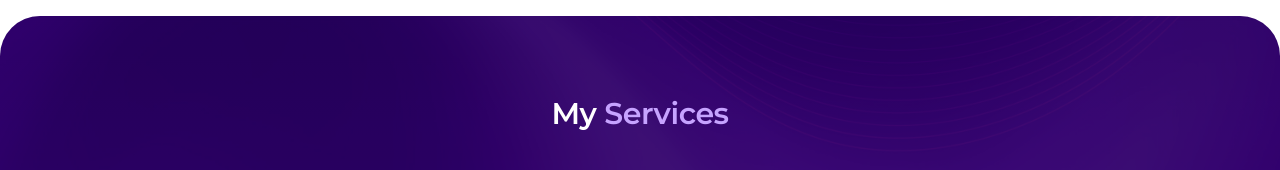
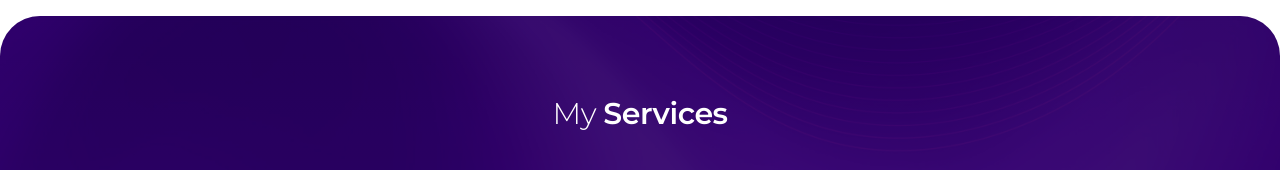
Before and after one commit to jeremiahadebay/Jerry-Portfolio, a Next.js app: page / in a window 1280 px wide. Shown: the part 931-1101 px from the top of the page. Built offline with nearby package versions, Linux system fonts and the light colour scheme.

Commit message:
Text color and alignment

```diff
--- a/src/app/components/services.tsx
+++ b/src/app/components/services.tsx
@@ -23,8 +23,8 @@ export default function ServicesSection() {
 
       {/* Header */}
       <div className="relative z-10 text-left md:text-center mb-10 px-6">
-        <h2 className="text-2xl md:text-3xl font-semibold tracking-[-0.015em]">
-          My <span className="text-[#C6A3FF]">Services</span>
+        <h2 className="text-2xl md:text-3xl font-light tracking-[-0.015em]">
+          My <span className="text-white font-semibold">Services</span>
         </h2>
       </div>
 
```
